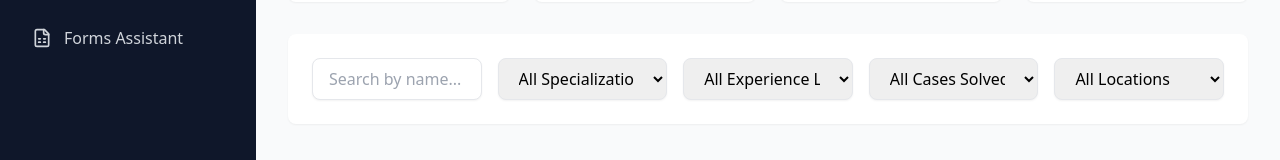
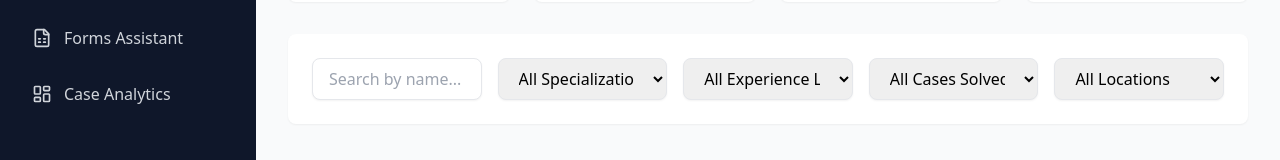
Before and after one commit to HrsFlex/LexHub-The-Niti-Nova, a React (Vite) app in the folder frontend/: page /find-lawyer in a window 1280 px wide. Shown: the part 258-418 px from the top of the page. Built offline with nearby package versions, Linux system fonts and the light colour scheme.

Commit message:
fix: sidebar settings

```diff
--- a/frontend/src/components/LandingPage.tsx
+++ b/frontend/src/components/LandingPage.tsx
@@ -100,7 +100,7 @@ export default function LandingPage() {
             </p>
 
             <button
-              onClick={() => window.open('http://localhost:8502', '_blank')}
+              onClick={() => window.open('http://localhost:8501', '_blank')}
               className="bg-blue-600 text-white px-8 py-4 rounded-lg text-lg font-semibold hover:bg-blue-700 transition-all duration-300 transform hover:scale-105 flex items-center gap-2 mx-auto"
             >
               Get Started
--- a/frontend/src/components/Sidebar.tsx
+++ b/frontend/src/components/Sidebar.tsx
@@ -18,7 +18,7 @@ const menuItems = [
   // { icon: Newspaper, label: 'Legal News', path: '/news' },
   { icon: GitCompare, label: 'Document Comparison', path: '/compare' },
   { icon: FileSpreadsheet, label: 'Forms Assistant', path: '/forms' },
-  // { icon: LayoutDashboard, label: 'Case Analytics', path: '/dashboard' },
+  { icon: LayoutDashboard, label: 'Case Analytics', path: '/dashboard' },
   // { icon: LayoutDashboard, label: 'Find a Lawyer', path: '/find-lawyer' },
 ];
 
```
